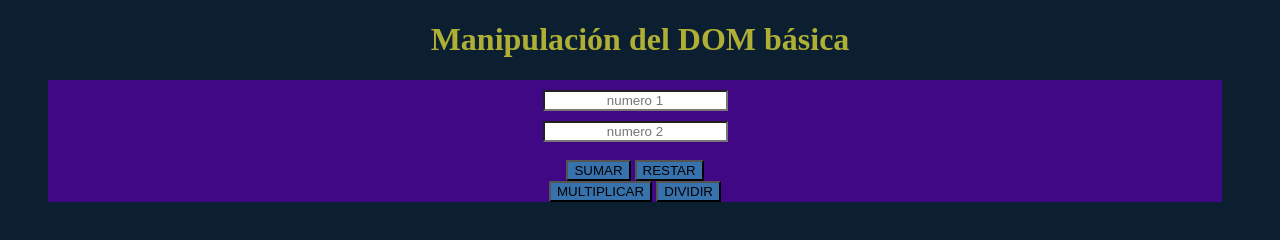
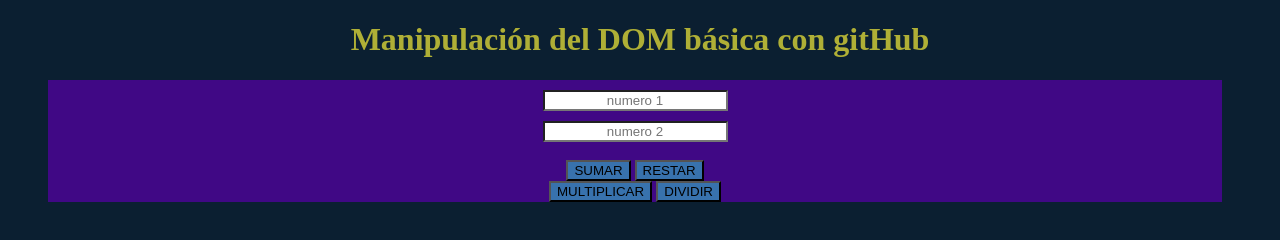
Before and after one commit to ricardobozondesarrollador/manipulacion-dom, a plain HTML site: page index.html in a window 1280 px wide. Drawn offline with Linux system fonts and the light colour scheme.

Commit message:
Update index.html

```diff
--- a/index.html
+++ b/index.html
@@ -8,7 +8,7 @@
     <link rel="stylesheet" href="./estilos.css">
 </head>
 <body>
-    <h1>Manipulación del DOM básica </h1>
+    <h1>Manipulación del DOM básica con gitHub </h1>
 
 
  <!-- <p>Esto es un parrafo</p>
```
